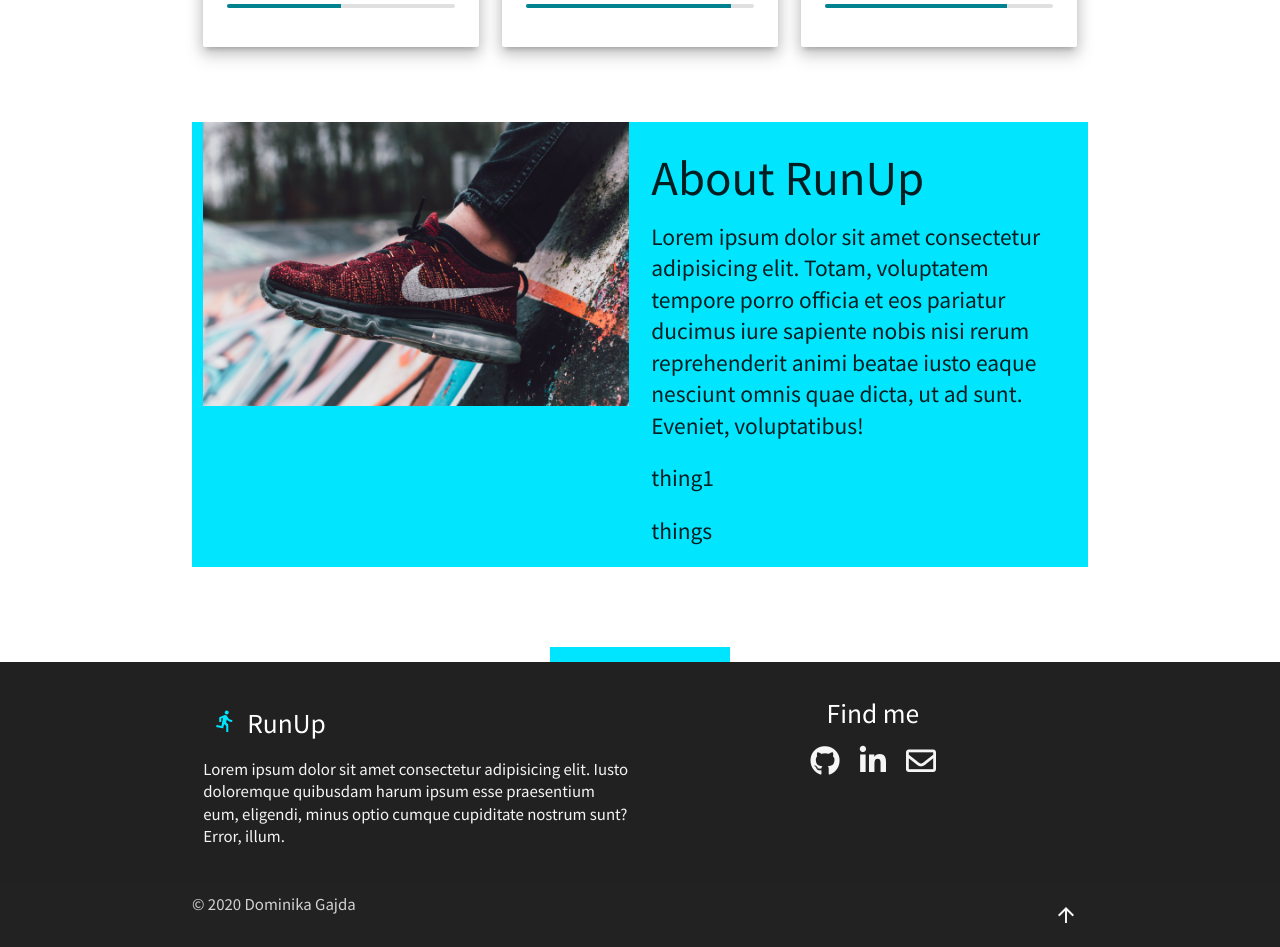
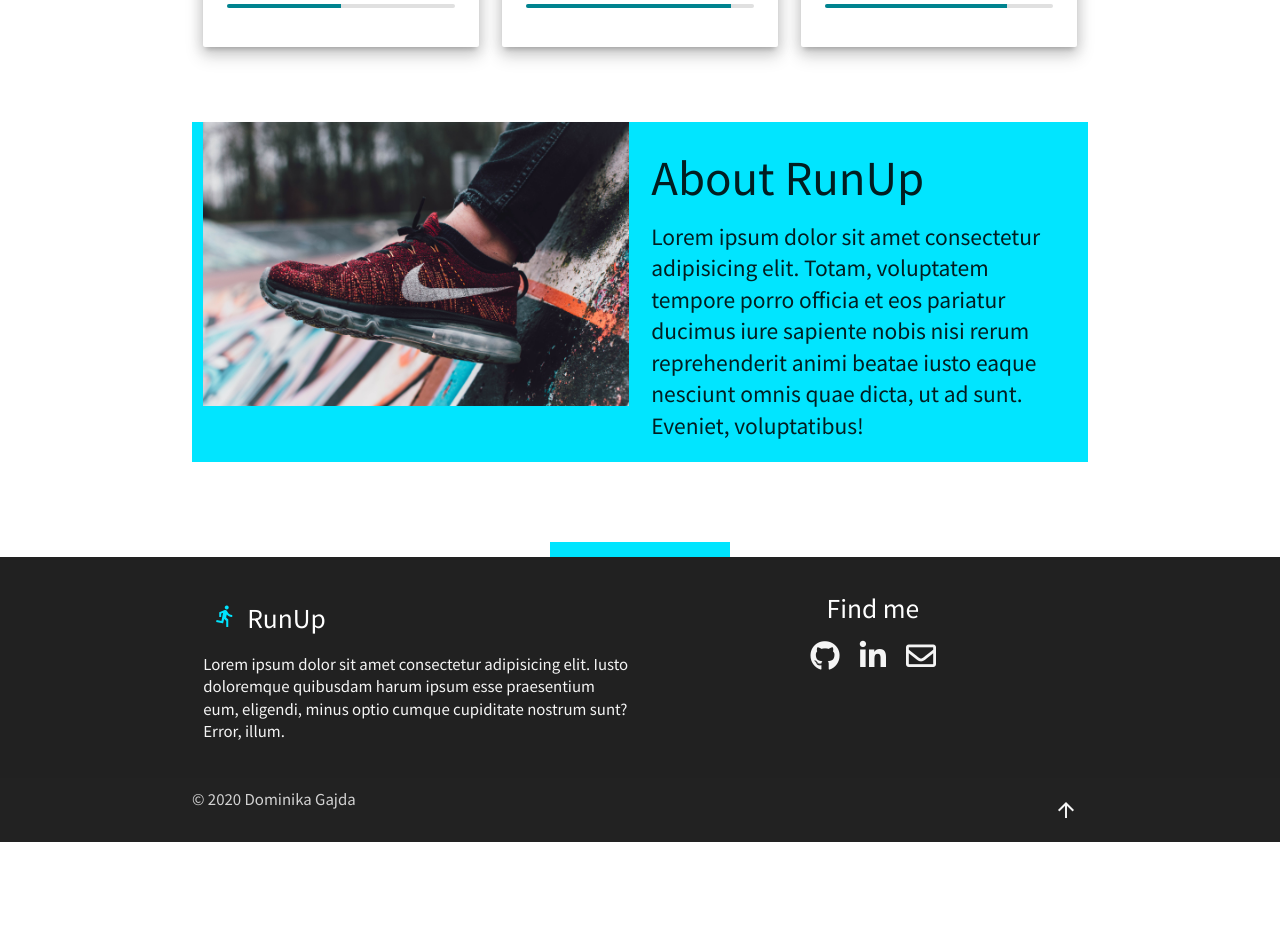
Before and after one commit to dominiika/runningapp-react, a React (Create React App) app: page / in a window 1280 px wide. Shown: the part 1660-2607 px from the top of the page. After the commit the page ends 2502 px from the top, so only its background shows below. Built offline with nearby package versions, Linux system fonts and the light colour scheme.

Commit message:
Remove Redux

```diff
--- a/package.json
+++ b/package.json
@@ -13,11 +13,9 @@
     "react-cookie": "^4.0.3",
     "react-countup": "^4.3.3",
     "react-dom": "^16.13.1",
-    "react-redux": "^7.2.2",
     "react-router-dom": "^5.2.0",
     "react-scripts": "3.4.3",
-    "react-visibility-sensor": "^5.1.1",
-    "redux": "^4.0.5"
+    "react-visibility-sensor": "^5.1.1"
   },
   "scripts": {
     "start": "react-scripts start",
--- a/src/components/About.js
+++ b/src/components/About.js
@@ -22,9 +22,6 @@ function About(props) {
               sapiente nobis nisi rerum reprehenderit animi beatae iusto eaque
               nesciunt omnis quae dicta, ut ad sunt. Eveniet, voluptatibus!
             </p>
-            {props.things.map((thing) => {
-              return <p key={thing}>{thing}</p>;
-            })}
           </div>
         </div>
       </div>
--- a/src/components/App.js
+++ b/src/components/App.js
@@ -1,24 +1,48 @@
+import React from 'react';
 import { withRouter } from 'react-router-dom';
 import 'materialize-css/dist/css/materialize.min.css';
+import { withCookies } from 'react-cookie';
+import { Route, Switch } from 'react-router-dom';
+import HomePage from './HomePage';
+import Navbar from './Navbar';
+import Footer from './Footer';
+import Test from './Test';
+import TrainingsList from './TrainingsList';
+import TrainingDetail from './TrainingDetail';
 
-import { withCookies } from 'react-cookie';
-import { connect } from 'react-redux';
-import { bindActionCreators } from 'redux';
-import * as actions from '../redux/actions';
-import Main from './Main';
-
-function mapStateToProps(state) {
-  return {
-    things: state.things,
-  };
+function App(props) {
+  return (
+    <React.Fragment>
+      <Navbar cookies={props.cookies} />
+      <Switch>
+        <Route
+          exact
+          path="/"
+          render={() => (
+            <HomePage
+              cookies={props.cookies}
+              {...props}
+              things={props.things}
+            />
+          )}
+        />
+        <Route path="/test" render={() => <Test />} />
+        <Route
+          exact
+          path="/trainings"
+          render={() => <TrainingsList cookies={props.cookies} />}
+        />
+        <Route
+          exact
+          path="/trainings/:id"
+          render={(params) => (
+            <TrainingDetail {...params} cookies={props.cookies} />
+          )}
+        />
+      </Switch>
+      <Footer />
+    </React.Fragment>
+  );
 }
 
-function mapDispatchToProps(dispatch) {
-  return bindActionCreators(actions, dispatch);
-}
-
-const App = withCookies(
-  withRouter(connect(mapStateToProps, mapDispatchToProps)(Main))
-);
-
-export default App;
+export default withCookies(withRouter(App));
--- a/src/components/Main.js
+++ /dev/null
@@ -1,45 +0,0 @@
-import React from 'react';
-import { Route, Switch } from 'react-router-dom';
-import HomePage from './HomePage';
-import Navbar from './Navbar';
-import Footer from './Footer';
-import Test from './Test';
-import TrainingsList from './TrainingsList';
-import TrainingDetail from './TrainingDetail';
-
-function Main(props) {
-  return (
-    <React.Fragment>
-      <Navbar cookies={props.cookies} />
-      <Switch>
-        <Route
-          exact
-          path="/"
-          render={() => (
-            <HomePage
-              cookies={props.cookies}
-              {...props}
-              things={props.things}
-            />
-          )}
-        />
-        <Route path="/test" render={() => <Test />} />
-        <Route
-          exact
-          path="/trainings"
-          render={() => <TrainingsList cookies={props.cookies} />}
-        />
-        <Route
-          exact
-          path="/trainings/:id"
-          render={(params) => (
-            <TrainingDetail {...params} cookies={props.cookies} />
-          )}
-        />
-      </Switch>
-      <Footer />
-    </React.Fragment>
-  );
-}
-
-export default Main;
--- a/src/index.js
+++ b/src/index.js
@@ -4,23 +4,13 @@ import { BrowserRouter } from 'react-router-dom';
 import './styles/index.css';
 import App from './components/App';
 import * as serviceWorker from './serviceWorker';
-import { createStore } from 'redux';
-import rootReducer from './redux/reducers';
-import { Provider } from 'react-redux';
-
-const store = createStore(
-  rootReducer,
-  window.__REDUX_DEVTOOLS_EXTENSION__ && window.__REDUX_DEVTOOLS_EXTENSION__()
-);
 
 ReactDOM.render(
-  <Provider store={store}>
-    <BrowserRouter>
-      {/* <React.StrictMode> */}
-      <App />
-      {/* </React.StrictMode> */}
-    </BrowserRouter>
-  </Provider>,
+  <BrowserRouter>
+    {/* <React.StrictMode> */}
+    <App />
+    {/* </React.StrictMode> */}
+  </BrowserRouter>,
   document.getElementById('root')
 );
 
--- a/src/redux/actions.js
+++ /dev/null
@@ -1,6 +0,0 @@
-export function add(thing) {
-  return {
-    TYPE: 'ADD_THING',
-    thing,
-  };
-}
--- a/src/redux/reducers.js
+++ /dev/null
@@ -1,17 +0,0 @@
-import { combineReducers } from 'redux';
-
-// to ma odpytywac API:
-let _things = ['thing1', 'things'];
-
-function things(state = _things, action) {
-  switch (action.type) {
-    case 'ADD_THING':
-      return [...state, action.thing];
-    default:
-      return state;
-  }
-}
-
-const rootReducer = combineReducers({ things });
-
-export default rootReducer;
```
